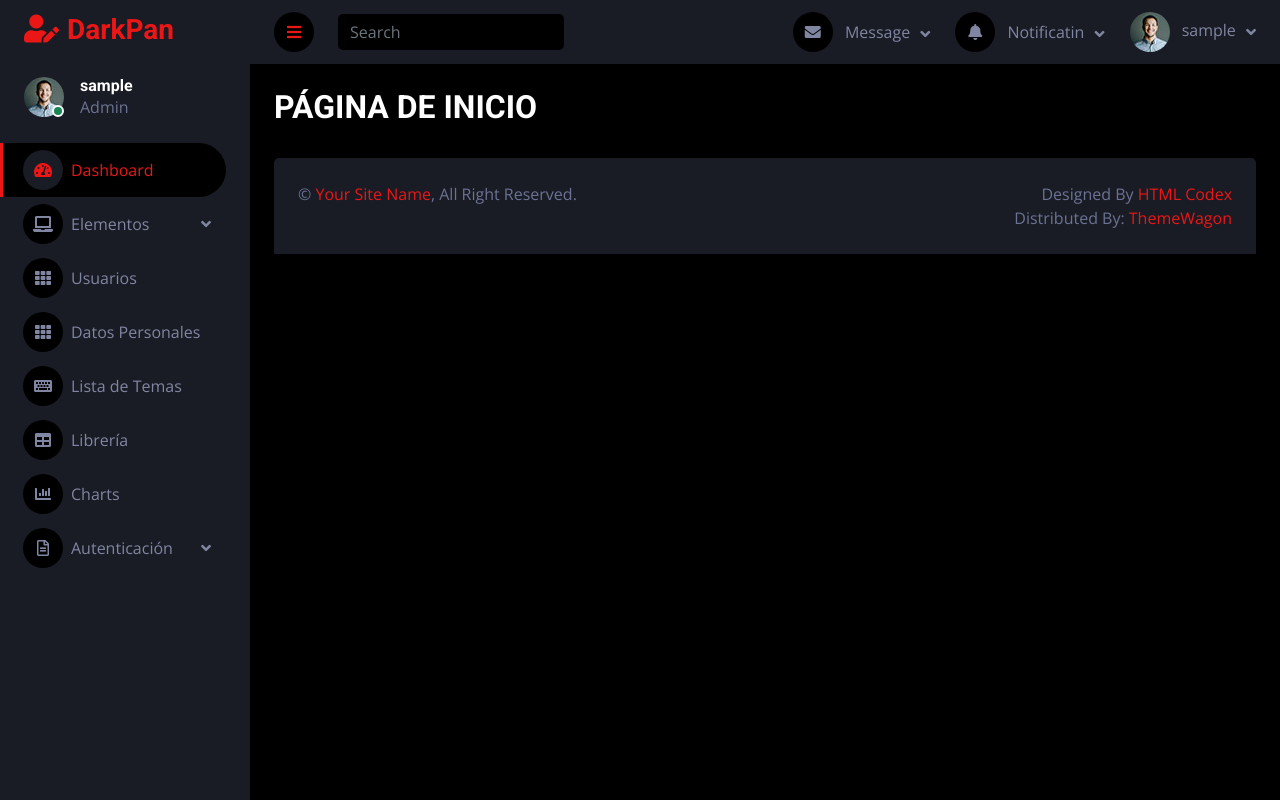
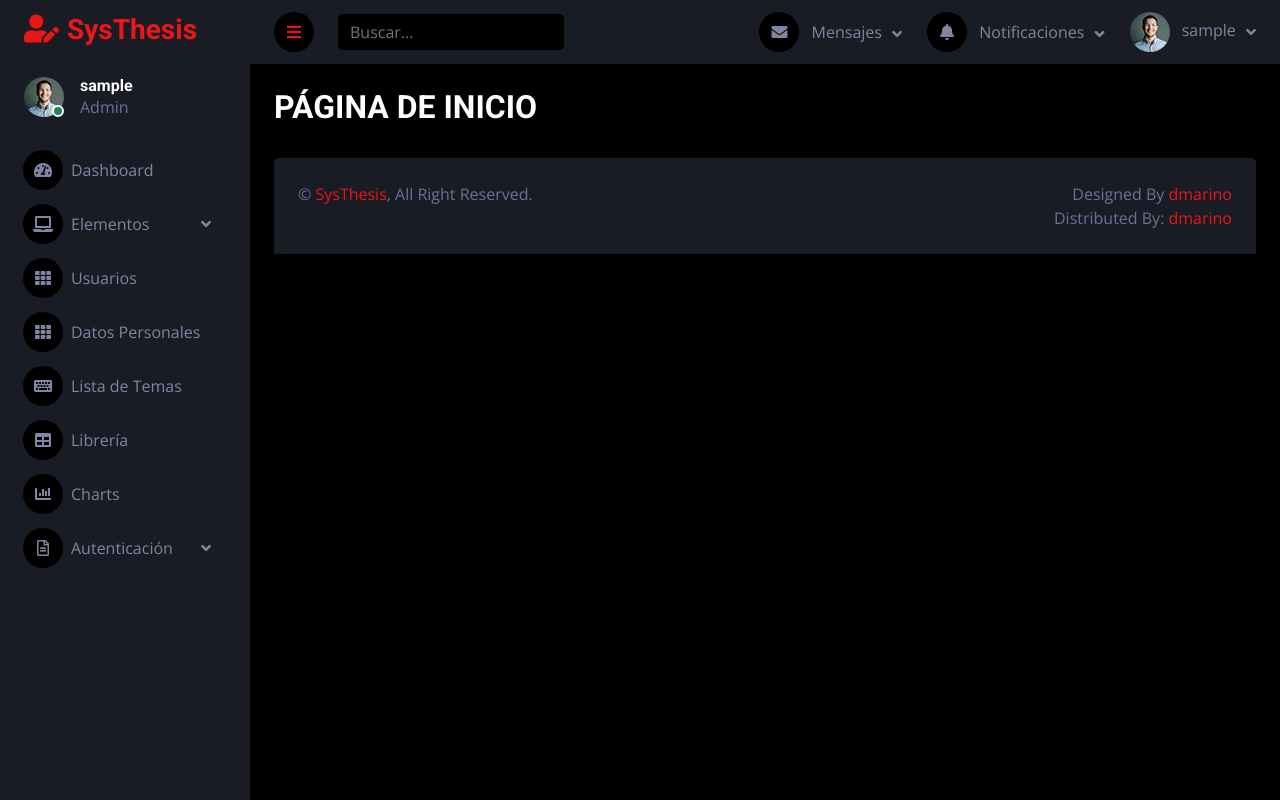
Before and after one commit to dmarino01/Thesis-management-system-flask, a Flask app: page / in a window 1280 px wide. Run offline with Flask 3, Linux system fonts and the light colour scheme; the visitor is signed in with stand-in values (Sample User, id 1); data that the repository does not hold is empty; some libraries are stand-ins or nearby versions.

Commit message:
Detalles Plantilla + Components Views

```diff
--- a/src/app.py
+++ b/src/app.py
@@ -34,7 +34,7 @@ def status_401(error):
     return redirect(url_for('login'))
 
 def status_404(error):
-    return "<h1>Página no encontrada</h1>"
+    return render_template("404.html")
 
 @app.route("/login", methods=['GET', 'POST'])
 def login():
@@ -48,10 +48,10 @@ def login():
                 login_user(logged_user)
                 return redirect(url_for('home'))
             else:
-                flash ("Invalid password...")
+                flash ("Contraseña Inválida...")
                 return render_template("auth/login.html")
         else:
-            flash("User not found...")
+            flash("Usuario No Encontrado...")
             return render_template("auth/login.html")
     else:
         return render_template("auth/login.html")
--- a/src/models/entities/User.py
+++ b/src/models/entities/User.py
@@ -12,3 +12,5 @@ class User(UserMixin):
     @classmethod
     def check_password(cls, hashed_password, password):
         return check_password_hash(hashed_password, password)
+
+#print(generate_password_hash("Unitru@2023"))
--- a/src/templates/auth/login.html
+++ b/src/templates/auth/login.html
@@ -52,7 +52,7 @@
                     <div class="bg-secondary rounded p-4 p-sm-5 my-4 mx-3">
                         <div class="d-flex align-items-center justify-content-between mb-3">
                             <a href="index.html" class="">
-                                <h3 class="text-primary"><i class="fa fa-user-edit me-2"></i>DarkPan</h3>
+                                <h3 class="text-primary"><i class="fa fa-user-edit me-2"></i>SysThesis</h3>
                             </a>
                             <h3>Inicio de Sesión</h3>
                         </div>
--- a/src/templates/auth/register.html
+++ b/src/templates/auth/register.html
@@ -49,7 +49,7 @@
                     <div class="bg-secondary rounded p-4 p-sm-5 my-4 mx-3">
                         <div class="d-flex align-items-center justify-content-between mb-3">
                             <a href="index.html" class="">
-                                <h3 class="text-primary"><i class="fa fa-user-edit me-2"></i>DarkPan</h3>
+                                <h3 class="text-primary"><i class="fa fa-user-edit me-2"></i>SysThesis</h3>
                             </a>
                             <h3>Crear Cuenta</h3>
                         </div>
--- a/src/templates/base.html
+++ b/src/templates/base.html
@@ -50,7 +50,7 @@
         <div class="sidebar pe-4 pb-3">
             <nav class="navbar bg-secondary navbar-dark">
                 <a href="/index" class="navbar-brand mx-4 mb-3">
-                    <h3 class="text-primary"><i class="fa fa-user-edit me-2"></i>DarkPan</h3>
+                    <h3 class="text-primary"><i class="fa fa-user-edit me-2"></i>SysThesis</h3>
                 </a>
                 <div class="d-flex align-items-center ms-4 mb-4">
                     <div class="position-relative">
@@ -63,13 +63,15 @@
                     </div>
                 </div>
                 <div class="navbar-nav w-100">
-                    <a href="/index" class="nav-item nav-link active"><i class="fa fa-tachometer-alt me-2"></i>Dashboard</a>
+                    <a href="/index" class="nav-item nav-link"><i class="fa fa-tachometer-alt me-2"></i>Dashboard</a>
                     <div class="nav-item dropdown">
                         <a href="#" class="nav-link dropdown-toggle" data-bs-toggle="dropdown"><i class="fa fa-laptop me-2"></i>Elementos</a>
                         <div class="dropdown-menu bg-transparent border-0">
-                            <a href="button.html" class="dropdown-item">Buttons</a>
-                            <a href="typography.html" class="dropdown-item">Typography</a>
-                            <a href="element.html" class="dropdown-item">Other Elements</a>
+                            <a href="button.html" class="dropdown-item">Tesis</a>
+                            <a href="typography.html" class="dropdown-item">Autores</a>
+                            <a href="element.html" class="dropdown-item">Asesor</a>
+                            <a href="element.html" class="dropdown-item">Review</a>
+                            <a href="element.html" class="dropdown-item">Reviewer</a>
                         </div>
                     </div>
                     <a href="/usuarios" class="nav-item nav-link"><i class="fa fa-th me-2"></i>Usuarios</a>
@@ -96,20 +98,20 @@
         <div class="content">
             <!-- Navbar Start -->
             <nav class="navbar navbar-expand bg-secondary navbar-dark sticky-top px-4 py-0">
-                <a href="index.html" class="navbar-brand d-flex d-lg-none me-4">
+                <a href="/index" class="navbar-brand d-flex d-lg-none me-4">
                     <h2 class="text-primary mb-0"><i class="fa fa-user-edit"></i></h2>
                 </a>
                 <a href="#" class="sidebar-toggler flex-shrink-0">
                     <i class="fa fa-bars"></i>
                 </a>
                 <form class="d-none d-md-flex ms-4">
-                    <input class="form-control bg-dark border-0" type="search" placeholder="Search">
+                    <input class="form-control bg-dark border-0" type="search" placeholder="Buscar...">
                 </form>
                 <div class="navbar-nav align-items-center ms-auto">
                     <div class="nav-item dropdown">
                         <a href="#" class="nav-link dropdown-toggle" data-bs-toggle="dropdown">
                             <i class="fa fa-envelope me-lg-2"></i>
-                            <span class="d-none d-lg-inline-flex">Message</span>
+                            <span class="d-none d-lg-inline-flex">Mensajes</span>
                         </a>
                         <div class="dropdown-menu dropdown-menu-end bg-secondary border-0 rounded-0 rounded-bottom m-0">
                             <a href="#" class="dropdown-item">
@@ -148,7 +150,7 @@
                     <div class="nav-item dropdown">
                         <a href="#" class="nav-link dropdown-toggle" data-bs-toggle="dropdown">
                             <i class="fa fa-bell me-lg-2"></i>
-                            <span class="d-none d-lg-inline-flex">Notificatin</span>
+                            <span class="d-none d-lg-inline-flex">Notificaciones</span>
                         </a>
                         <div class="dropdown-menu dropdown-menu-end bg-secondary border-0 rounded-0 rounded-bottom m-0">
                             <a href="#" class="dropdown-item">
@@ -202,12 +204,12 @@
                 <div class="bg-secondary rounded-top p-4">
                     <div class="row">
                         <div class="col-12 col-sm-6 text-center text-sm-start">
-                            &copy; <a href="#">Your Site Name</a>, All Right Reserved.
+                            &copy; <a href="#">SysThesis</a>, All Right Reserved.
                         </div>
                         <div class="col-12 col-sm-6 text-center text-sm-end">
                             <!--/*** This template is free as long as you keep the footer author’s credit link/attribution link/backlink. If you'd like to use the template without the footer author’s credit link/attribution link/backlink, you can purchase the Credit Removal License from "https://htmlcodex.com/credit-removal". Thank you for your support. ***/-->
-                            Designed By <a href="https://htmlcodex.com">HTML Codex</a>
-                            <br>Distributed By: <a href="https://themewagon.com" target="_blank">ThemeWagon</a>
+                            Designed By <a href="https://htmlcodex.com">dmarino</a>
+                            <br>Distributed By: <a href="https://themewagon.com" target="_blank">dmarino</a>
                         </div>
                     </div>
                 </div>
@@ -232,9 +234,25 @@
     <script src="{{ url_for('static', filename='lib/tempusdominus/js/moment-timezone.min.js') }}"></script>
     <script src="{{ url_for('static', filename='lib/tempusdominus/js/tempusdominus-bootstrap-4.min.js') }}"></script>
 
-
     <!-- Template Javascript -->
     <script src="{{ url_for('static', filename='js/main.js') }}"></script>
+
+    <script>
+        $(document).ready(function () {
+            var currentPath = window.location.pathname;
+            $('.navbar-nav .nav-link').each(function () {
+                var linkPath = $(this).attr('href');
+                if (currentPath === linkPath) {
+                    $(this).addClass('active');
+                }
+            });
+        });
+        </script>
+
+
+    <!-- Custom JS -->
+    {% block customJS %}
+    {% endblock %}
 
 </body>
 
```
Also changed, not shown: src/templates/404.html (added, +22 -0 lines), src/static/img/favicon.ico (added), src/templates/components/asesor/index.html (added), src/templates/components/autor/index.html (added), src/templates/components/review/index.html (added), src/templates/components/reviewer/index.html (added), src/templates/components/tesis/index.html (added).
